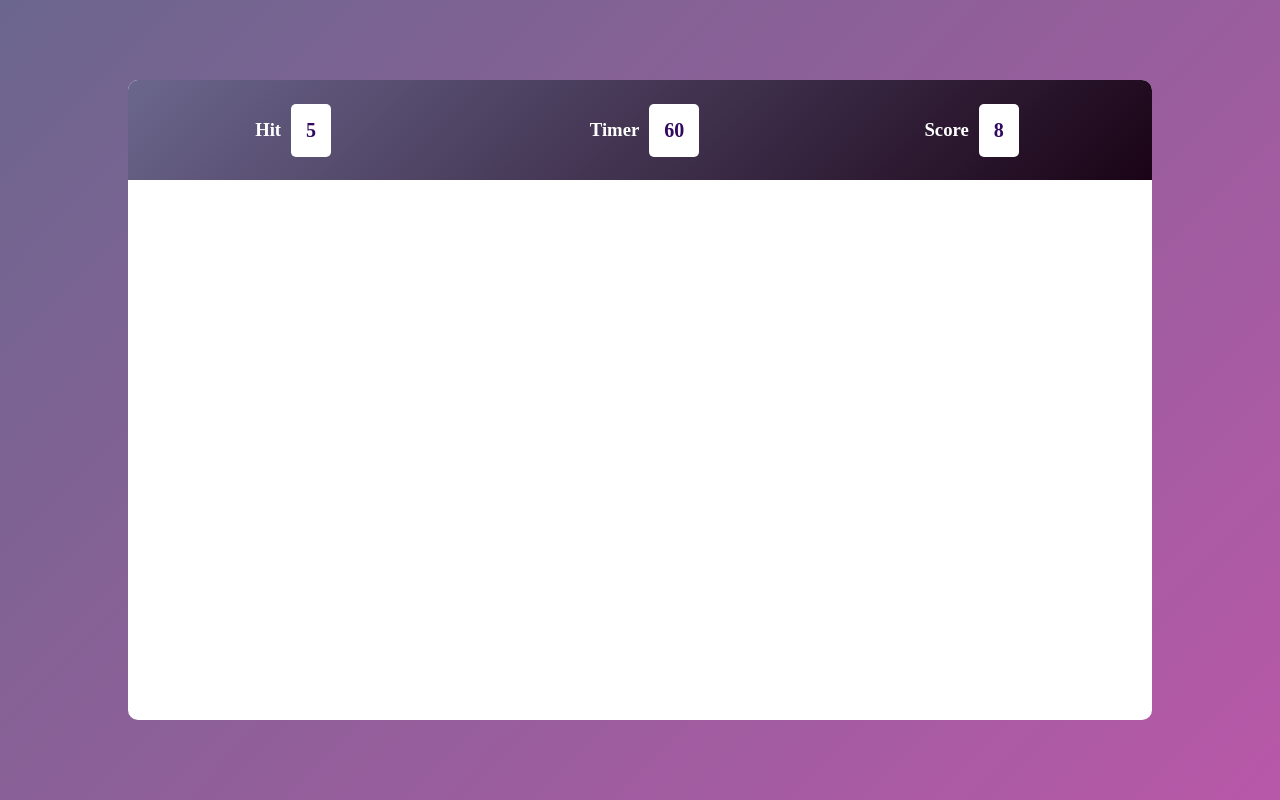
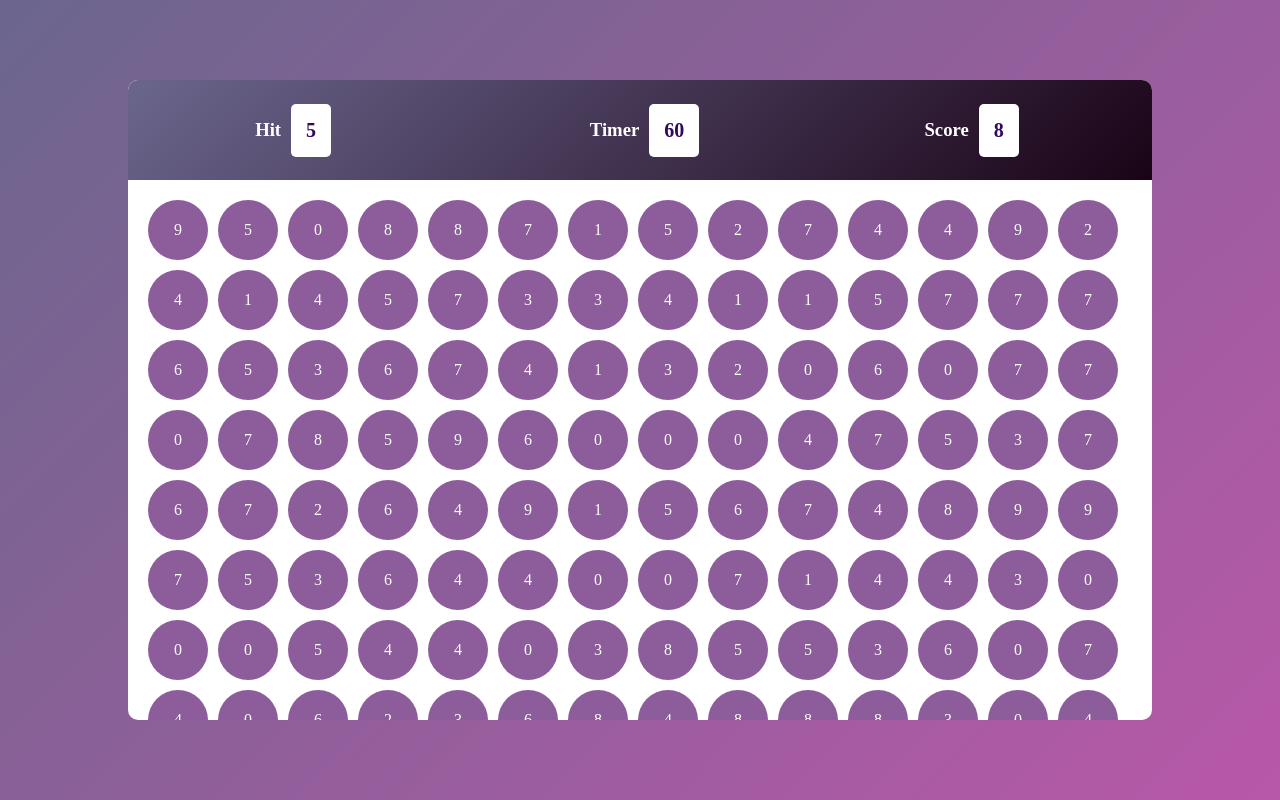
Before and after one commit to debadityasingh8972/Bubble-Game, a plain HTML site: page index.html in a window 1280 px wide. Drawn offline with Linux system fonts and the light colour scheme.

Commit message:
bubbles created

```diff
--- a/index.html
+++ b/index.html
@@ -35,5 +35,7 @@
             </div>
         </div>
     </div>
+
+    <script src="./script.js"></script>
 </body>
 </html>
--- a/script.js
+++ b/script.js
@@ -0,0 +1,8 @@
+var clutter = "";
+
+for (var i = 1; i <= 168; i++){
+    var rn = Math.floor(Math.random()*10);
+    clutter += `<div class="bubble">${rn}</div>`;
+}
+
+document.querySelector("#pbtm").innerHTML = clutter;
--- a/style.css
+++ b/style.css
@@ -54,6 +54,10 @@ html, body{
     gap: 10px;
 }
 
+.elem h3{
+    /* font-weight: 500; */
+}
+
 .box {
     color: rgb(49, 10, 95);
     font-weight: 700;
@@ -62,3 +66,30 @@ html, body{
     background-color: #fff;
     border-radius: 5px;
 }
+
+#pbtm{
+    display: flex;
+    flex-wrap: wrap;
+    gap: 10px;
+    padding: 20px;
+    width: 100%;
+    height: calc(100% - 100px);
+
+}
+
+.bubble{
+    display: flex;
+    align-items: center;
+    justify-content: center;
+    width: 60px;
+    height: 60px;
+    background-color: rgba(86, 17, 107, 0.678);
+    color: white;
+    border-radius: 50%;
+    font-weight: 500;
+}
+
+.bubble:hover{
+    background-color: rgba(32, 3, 43, 0.678);
+    cursor: pointer;
+}
```
